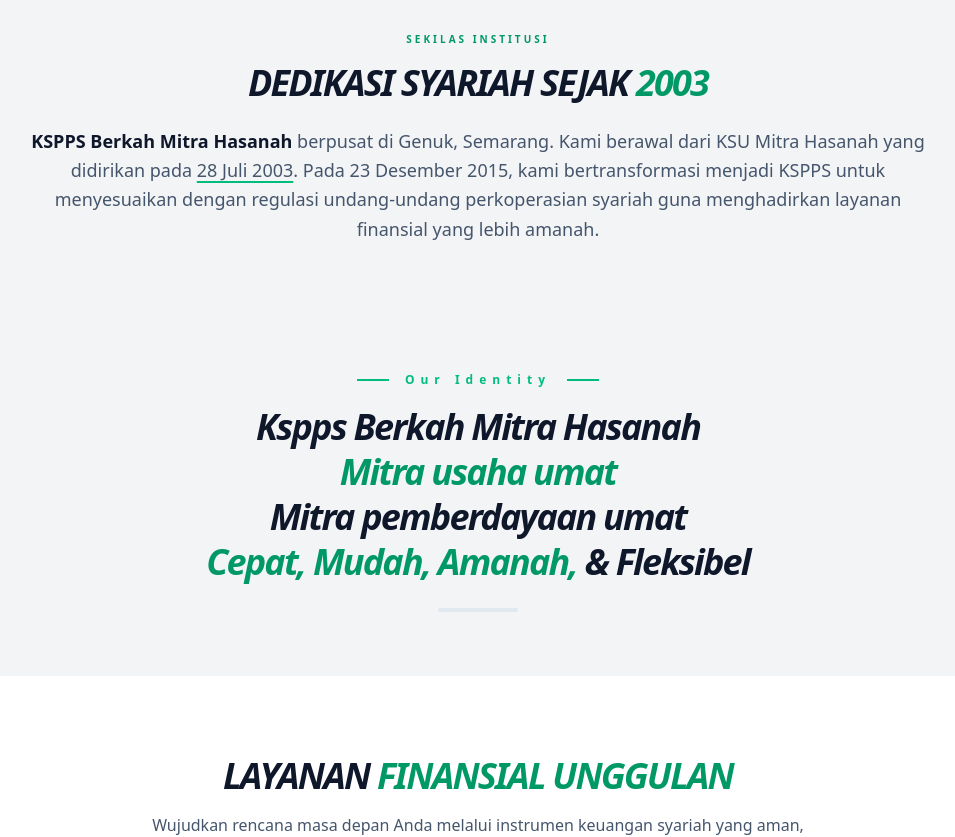
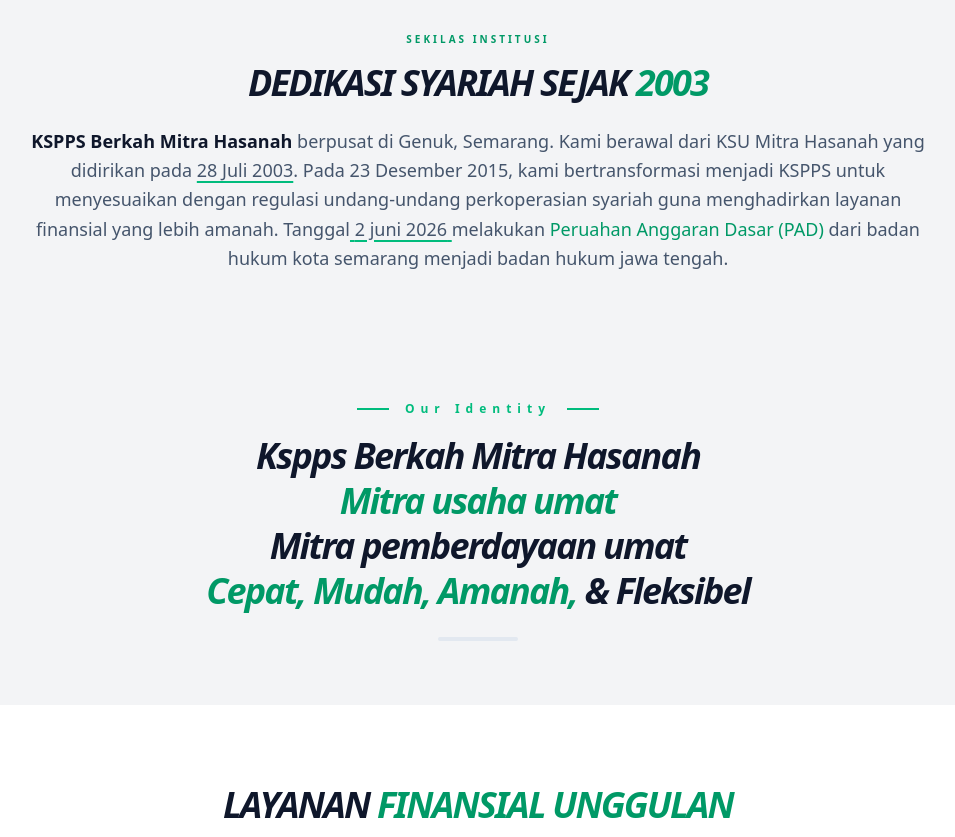
Before and after one commit to userrrrnn77/tugas-akhir-anak-usm, a React (Vite) app: page / in a window 1280 px wide. Shown: the part 1540-2377 px from the top of the page, without its empty margins (162-1117 px from the left). Built offline with nearby package versions, Linux system fonts and the light colour scheme; no server answers.

Commit message:
feat: revisi tambahan gajelas

```diff
--- a/src/components/layout/CompanyBrief.tsx
+++ b/src/components/layout/CompanyBrief.tsx
@@ -25,7 +25,17 @@
               </span>
               . Pada 23 Desember 2015, kami bertransformasi menjadi KSPPS untuk
               menyesuaikan dengan regulasi undang-undang perkoperasian syariah
-              guna menghadirkan layanan finansial yang lebih amanah.
+              guna menghadirkan layanan finansial yang lebih amanah. Tanggal
+              <span className="underline decoration-emerald-500 decoration-2 underline-offset-4">
+                {" "}
+                2 juni 2026{" "}
+              </span>
+              melakukan
+              <span className="text-emerald-600">
+                {" "}
+                Peruahan Anggaran Dasar (PAD){" "}
+              </span>
+              dari badan hukum kota semarang menjadi badan hukum jawa tengah.
             </p>
           </div>
         </Container>
```
